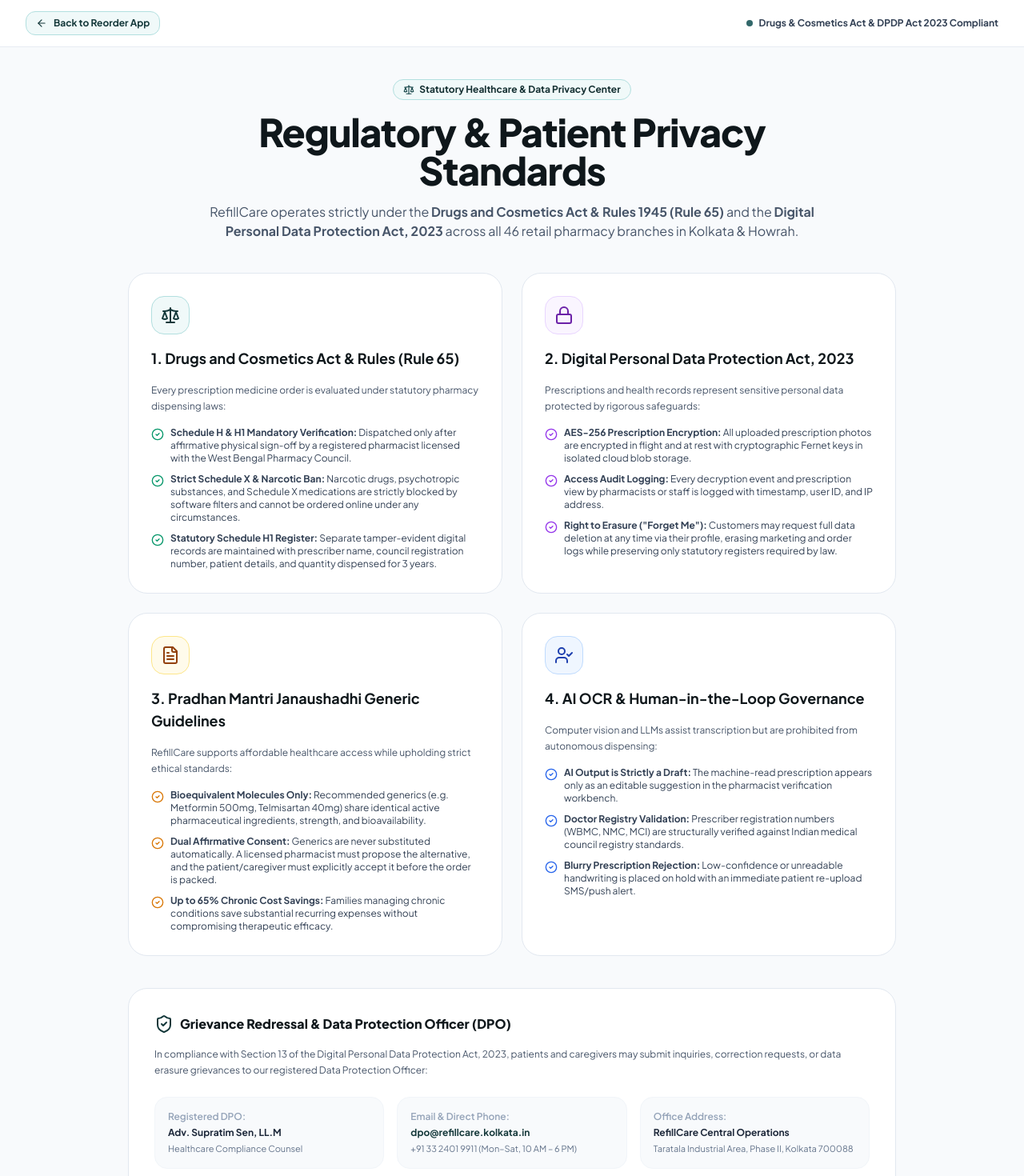
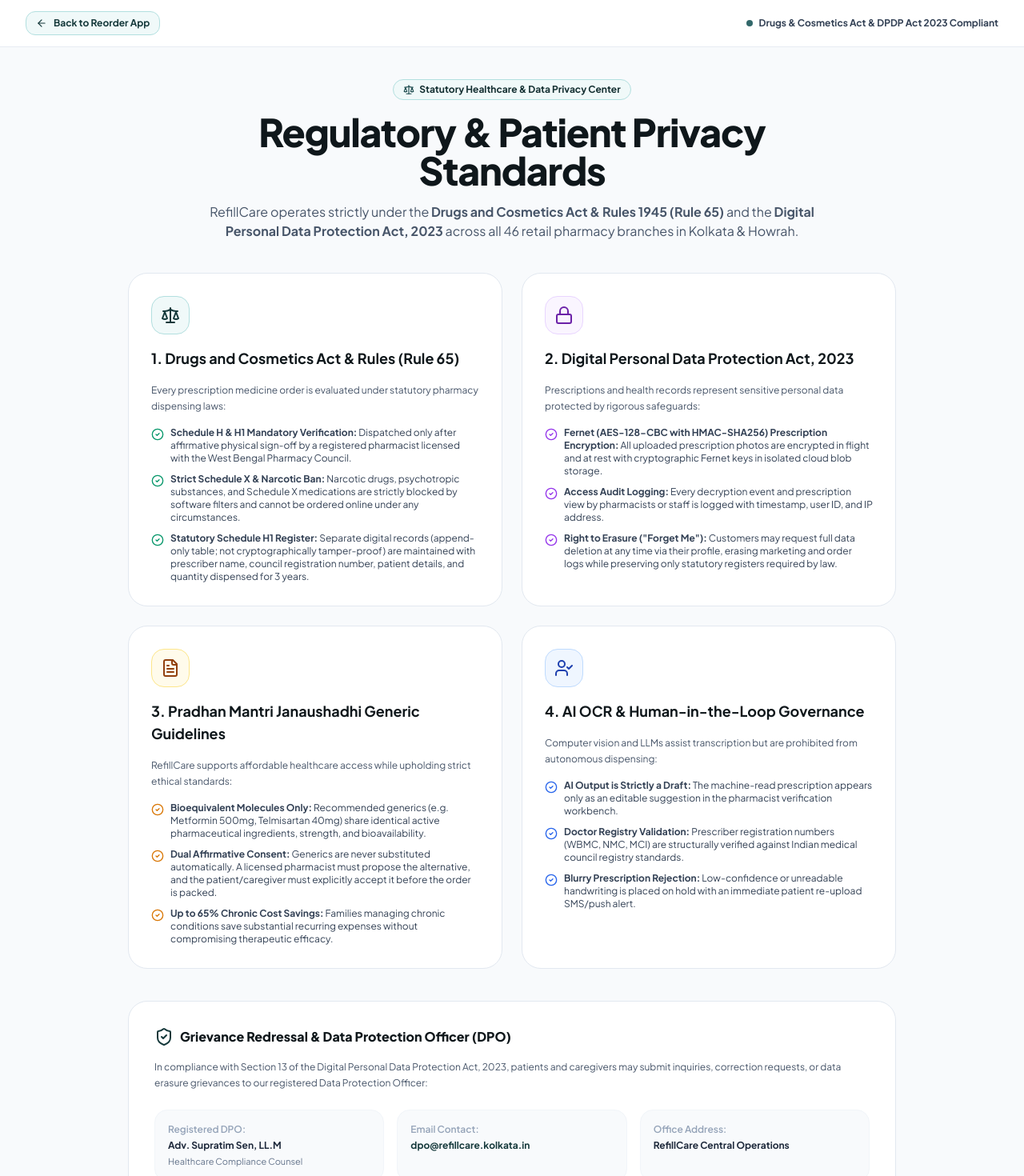
Before and after one commit to sriram36/RefillCare, a Next.js app in the folder frontend/: page /compliance in a window 1280 px wide. Shown: the top 1470 px of the page at 80% size. Built offline with nearby package versions, Linux system fonts and the light colour scheme.

Commit message:
docs: add PRD and TDD documents and create compliance and stores frontend pages

```diff
--- a/frontend/app/compliance/page.tsx
+++ b/frontend/app/compliance/page.tsx
@@ -72,7 +72,7 @@ export default function CompliancePage() {
               <li className="flex items-start gap-2">
                 <CheckCircle2 className="w-4 h-4 text-emerald-600 shrink-0 mt-0.5" />
                 <span>
-                  <strong>Statutory Schedule H1 Register:</strong> Separate tamper-evident digital records are maintained with prescriber name, council registration number, patient details, and quantity dispensed for 3 years.
+                  <strong>Statutory Schedule H1 Register:</strong> Separate digital records (append-only table; not cryptographically tamper-proof) are maintained with prescriber name, council registration number, patient details, and quantity dispensed for 3 years.
                 </span>
               </li>
             </ul>
@@ -93,7 +93,7 @@ export default function CompliancePage() {
               <li className="flex items-start gap-2">
                 <CheckCircle2 className="w-4 h-4 text-purple-600 shrink-0 mt-0.5" />
                 <span>
-                  <strong>AES-256 Prescription Encryption:</strong> All uploaded prescription photos are encrypted in flight and at rest with cryptographic Fernet keys in isolated cloud blob storage.
+                  <strong>Fernet (AES-128-CBC with HMAC-SHA256) Prescription Encryption:</strong> All uploaded prescription photos are encrypted in flight and at rest with cryptographic Fernet keys in isolated cloud blob storage.
                 </span>
               </li>
               <li className="flex items-start gap-2">
@@ -197,14 +197,12 @@ export default function CompliancePage() {
               <p className="text-slate-500 text-[11px]">Healthcare Compliance Counsel</p>
             </div>
             <div className="bg-slate-50 p-4 rounded-2xl border border-slate-100 space-y-1">
-              <span className="text-slate-400 font-semibold">Email &amp; Direct Phone:</span>
+              <span className="text-slate-400 font-semibold">Email Contact:</span>
               <p className="font-bold text-teal-800">dpo@refillcare.kolkata.in</p>
-              <p className="text-slate-500 text-[11px]">+91 33 2401 9911 (Mon–Sat, 10 AM – 6 PM)</p>
             </div>
             <div className="bg-slate-50 p-4 rounded-2xl border border-slate-100 space-y-1">
               <span className="text-slate-400 font-semibold">Office Address:</span>
               <p className="font-bold text-slate-800">RefillCare Central Operations</p>
-              <p className="text-slate-500 text-[11px]">Taratala Industrial Area, Phase II, Kolkata 700088</p>
             </div>
           </div>
 
--- a/frontend/app/stores/page.tsx
+++ b/frontend/app/stores/page.tsx
@@ -28,7 +28,7 @@ const STORES: StoreInfo[] = [
     id: 100,
     name: "RefillCare Central Warehouse & Cold Chain Hub",
     zone: "Central Hub",
-    address: "Taratala Industrial Area, Phase II, Kolkata",
+    address: "Central Distribution Facility, Kolkata",
     pincode: "700088",
     phone: "+91 33 2401 9900",
     timing: "24 Hours / 7 Days",
@@ -459,7 +459,7 @@ export default function StoresPage() {
             46 Neighborhood Pharmacies in Kolkata &amp; Howrah
           </h1>
           <p className="text-sm text-slate-600 leading-relaxed">
-            Every store is staffed with registered West Bengal Medical/Pharmacy Council pharmacists, stocked with chronic diabetes, cardiac, and thyroid formulations, and connected to our <strong>Central Warehouse at Taratala</strong> for same-day inter-store replenishment.
+            Every store is staffed with registered West Bengal Medical/Pharmacy Council pharmacists, stocked with chronic diabetes, cardiac, and thyroid formulations, and connected to our <strong>Central Warehouse</strong> for same-day inter-store replenishment.
           </p>
         </div>
 
```
Also changed, not shown: 3 other files (tests, documents, lock files or other folders).
